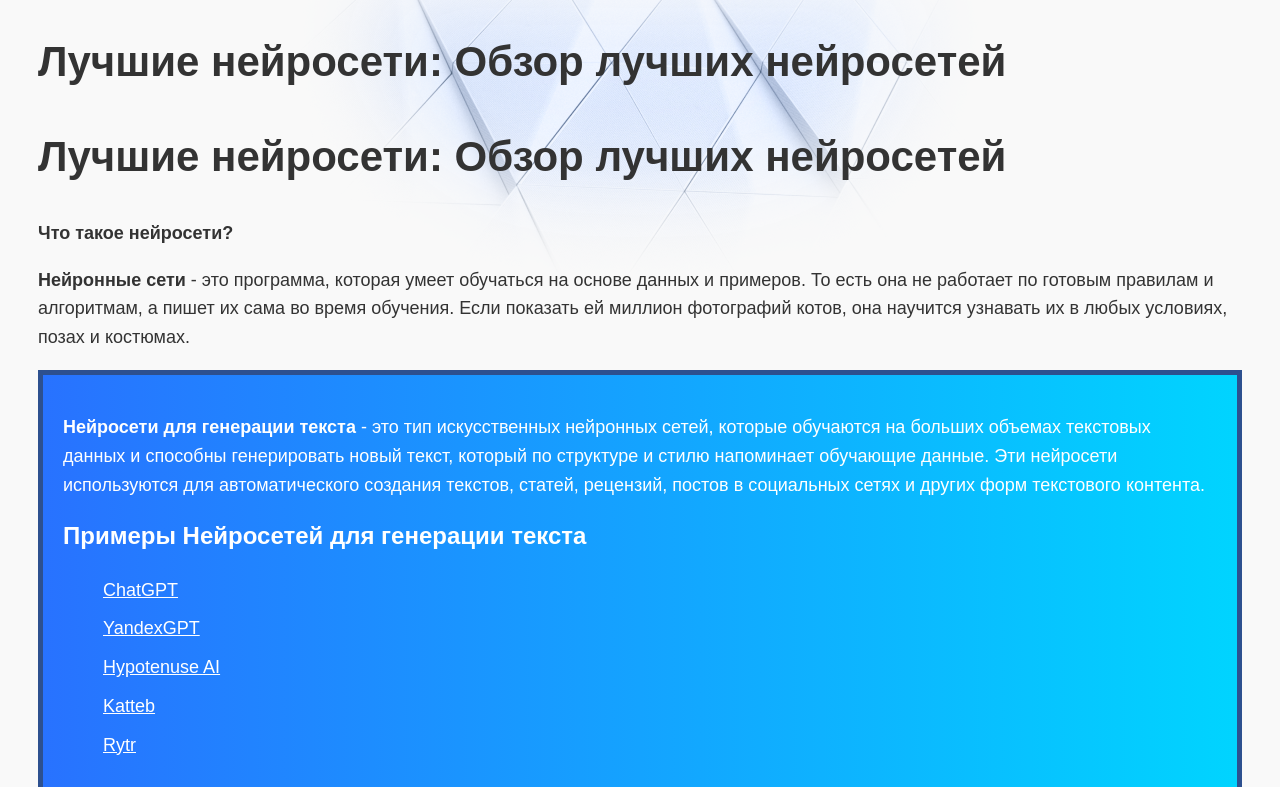
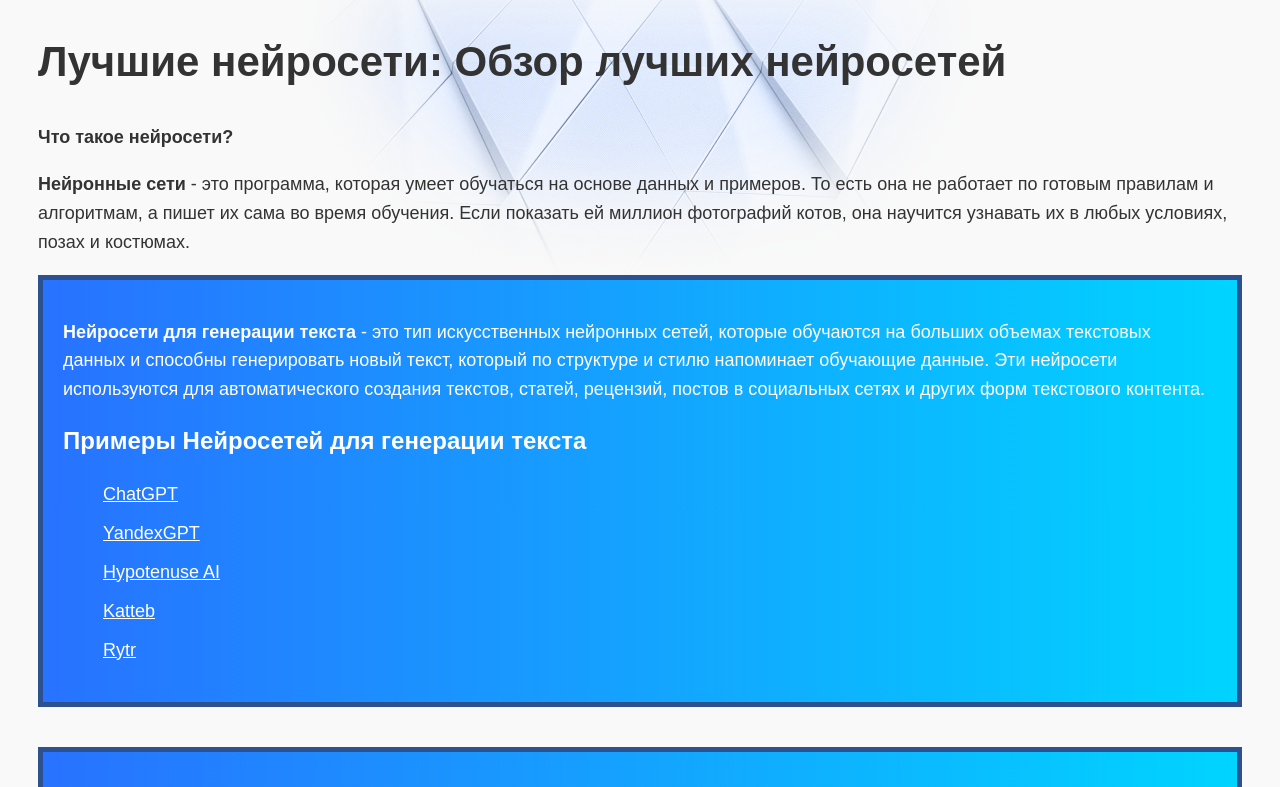
Before and after one commit to project-sch/best-neuro-site, a plain HTML site: page index.html in a window 1280 px wide. Shown: the top 787 px of the page. Drawn offline with Linux system fonts and the light colour scheme.

Commit message:
Update index.html

```diff
--- a/index.html
+++ b/index.html
@@ -1,24 +1,4 @@
 <!DOCTYPE html>
-<html lang="ru">
-  <head>
-    <meta charset="utf-8">
-    <title>Лучшие нейросети</title>
-    <link rel="stylesheet" href="style.css">
-	<style>
-		.bold {
-		font-weight: bold;
-		}
-	</style>
-	<a href="ss"><link rel="apple-touch-icon" sizes="180x180" href="/apple-touch-icon.png">
-	<link rel="icon" type="image/png" sizes="32x32" href="/favicon-32x32.png">
-	<link rel="icon" type="image/png" sizes="16x16" href="/favicon-16x16.png">
-	<link rel="manifest" href="/site.webmanifest">
-	</a>
-  </head>
-  <body>
-    <header>
-      <h1 class="page-title"><span class="bold">Лучшие нейросети: Обзор лучших нейросетей</span></h1>
-  <!DOCTYPE html>
 <html lang="ru">
   <head>
     <meta charset="utf-8">
```
